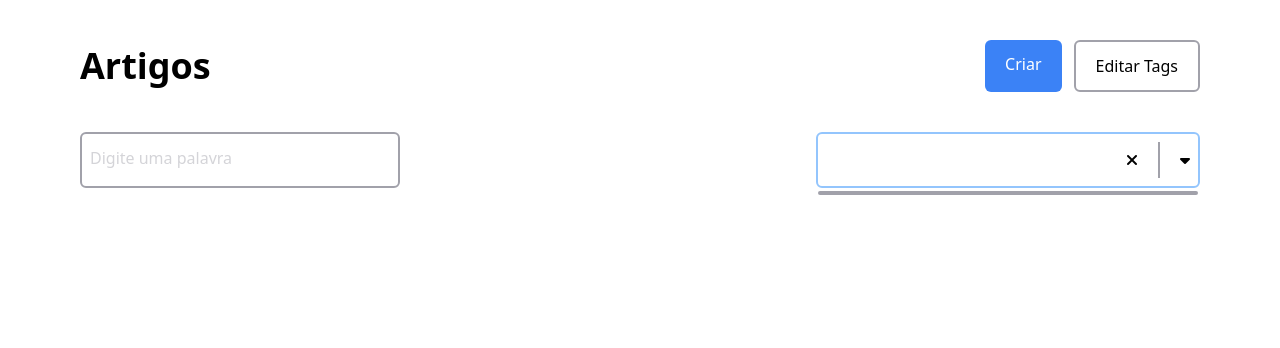
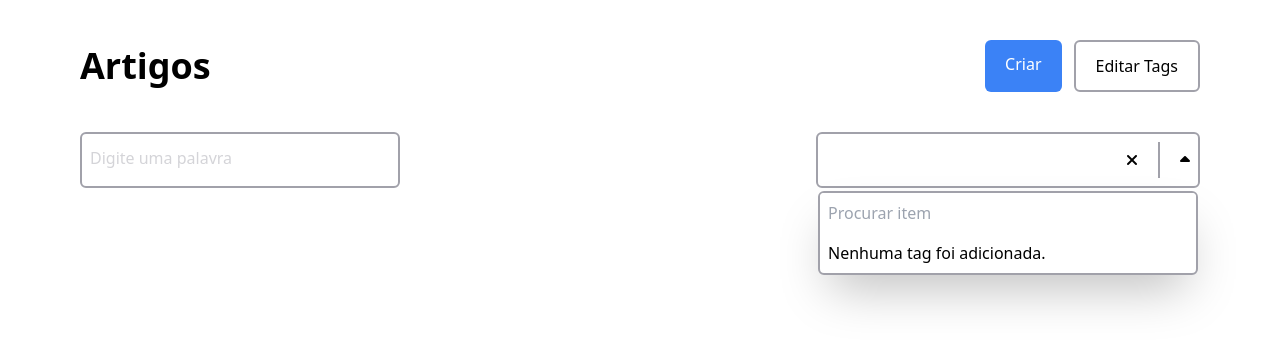
Before and after one commit to kiq17/react-typescript-notes, a React (Vite) app: page / in a window 1280 px wide. Both pictures are taken after a click on the element 1008 px from the left and 160 px from the top of the page. Shown: the top 348 px of the page. Built offline with nearby package versions, Linux system fonts and the light colour scheme.

Commit message:
feat: add search option in select

```diff
--- a/src/shared/components/Select.tsx
+++ b/src/shared/components/Select.tsx
@@ -1,4 +1,4 @@
-import { KeyboardEvent, useEffect, useRef, useState } from "react"
+import { KeyboardEvent, useEffect, useMemo, useRef, useState } from "react"
 
 export interface selectOption {
     value: any
@@ -23,18 +23,37 @@ type selcetProps = {
 
 export const Select = ({ multiple, value, options, onChange }: selcetProps) => {
     const [isOpen, setIsOpen] = useState(false);
-    const [highLight, setHighLight] = useState(0);
+    const [highLights, setHighLights] = useState<number[]>([]);
+    const [inputValue, setInptValue] = useState("");
     const conteinerRef = useRef<HTMLDivElement>(null);
+    const inputRef = useRef<HTMLInputElement>(null);
+
+    const filteredOptions = useMemo(() => {
+        return options.filter(item => {
+            return item.label.toLowerCase().includes(inputValue) || item.label.toUpperCase().includes(inputValue)
+        })
+    }, [inputValue])
 
     const clearOptions = (e: React.MouseEvent) => {
         e.stopPropagation()
         multiple ? onChange([]) : onChange(undefined)
+
+        setHighLights([]);
     }
 
-    const selected = (option: selectOption) => {
+    const selected = (option: selectOption, index?: number) => {
+        if (index !== undefined) {
+            if (highLights.includes(index)) {
+                setHighLights(prev => prev.filter(i => i != index))
+            } else {
+                setHighLights(prev => [...prev, index]);
+            }
+        }
         if (multiple) {
             if (value.includes(option)) {
+                let indexFinded = options.findIndex(val => val == option);
                 onChange(value.filter(o => o !== option))
+                setHighLights(prev => prev.filter(i => i != indexFinded));
             } else {
                 onChange([...value, option])
             }
@@ -44,30 +63,13 @@ export const Select = ({ multiple, value, options, onChange }: selcetProps) => {
     }
 
     useEffect(() => {
+        inputRef.current?.focus();
         const handler = (e: Event) => {
             if (e.target != conteinerRef.current) return
             let k = (e as unknown as KeyboardEvent);
             switch (k.code) {
-                case "Enter":
-                    if(isOpen){
-                        selected(options[highLight])
-
-                    }
-                    break;
                 case "Space":
                     setIsOpen(prev => !prev);
-                    break;
-
-                case "ArrowUp":
-                case "ArrowDown":
-                    if (!isOpen) {
-                        setIsOpen(true)
-                        break;
-                    }
-                    const newValue = highLight + (k.code == "ArrowDown" ? 1 : -1);
-                    if (newValue >= 0 && newValue < options.length) {
-                        setHighLight(newValue);
-                    }
                     break;
                 default:
                     break;
@@ -79,11 +81,15 @@ export const Select = ({ multiple, value, options, onChange }: selcetProps) => {
         return () => {
             conteinerRef.current?.removeEventListener("keydown", handler);
         }
-    }, [isOpen, highLight])
+    }, [isOpen])
+
 
     return (
-        <div tabIndex={0} className="w-96 p-2 min-h-[3.5em] border-2 border-zinc-400 flex items-center gap-5 relative focus:border-blue-300 rounded-md cursor-text" onClick={() => setIsOpen(!isOpen)} onBlur={() => setIsOpen(false)} ref={conteinerRef}>
-            <span className="flex-grow flex gap-3 flex-wrap">{multiple ? (
+        <div tabIndex={0} className="w-96 p-2 min-h-[3.5em] border-2 border-zinc-400 flex items-center gap-5 relative rounded-md cursor-text"
+            onClick={() => { setIsOpen(true); }}
+            ref={conteinerRef}>
+            <span className="flex-grow flex gap-3 flex-wrap">{
+                multiple ? (
                     value.map(item => (
                         <button key={item.value} onClick={e => {
                             e.stopPropagation();
@@ -93,26 +99,37 @@ export const Select = ({ multiple, value, options, onChange }: selcetProps) => {
                             <i className="fa-solid fa-xmark group-hover:text-red-500"></i>
                         </button>
                     ))
-            ) : (value?.label)}</span>
+                ) : (value?.label)}
+            </span>
             <i className="fa-solid fa-xmark cursor-pointer hover:text-zinc-400 transition-colors duration-300" role={"button"} onClick={clearOptions}></i>
             <div className="w-[2px] bg-zinc-400 self-stretch"></div>
-            <i className="fa-solid fa-caret-down cursor-pointer"></i>
-            <ul style={{top: "calc(100% + .30em)"}} className={`absolute border-2 border-zinc-400 rounded-md w-full left-0 shadow-2xl max-h-[15em] overflow-y-auto bg-white ${isOpen ? "visible" : "hidden"}`}>
-                {options.map((option, index) => {
-
+            <i onClick={(e) => { e.stopPropagation(); setIsOpen(!isOpen) }} role={"button"} className={`fa-solid fa-caret-down cursor-pointer transition-transform duration-300 ${isOpen ? "rotate-180" : ""}`}></i>
+            <ul style={{ top: "calc(100% + .30em)" }} className={`absolute border-2 border-zinc-400 rounded-md w-full left-0 shadow-2xl max-h-[15em] overflow-y-auto bg-white ${isOpen ? "visible" : "hidden"}`} tabIndex={0}
+            >
+                <input ref={inputRef}
+                    className="w-full p-2 outline-none" type="text"
+                    value={inputValue}
+                    onChange={(e) => setInptValue(e.target.value)}
+                    placeholder="Procurar item"
+                />
+                {filteredOptions.length > 0 ? (
+                    filteredOptions.map((option, index) => {
                         return (
-                        <li className={`hover:bg-zinc-200 p-2 cursor-pointer ${index == highLight ? "bg-zinc-200" : ""}`} key={option.value}
+                            <li className={`hover:bg-zinc-200 p-2 cursor-pointer ${highLights.includes(index) ? "bg-zinc-200" : ""}`} key={option.value}
                                 onClick={e => {
                                     e.stopPropagation()
-                                selected(option)
+                                    selected(option, index)
                                     setIsOpen(false)
                                 }}
                             >
                                 {option.label}
                             </li>
                         )
-                })}
+                    }
+                    )) :
+                    (<p className="p-2">{options.length > 0 ? {inputValue} + "não encontrado." : "Nenhuma tag foi adicionada."}</p>)
+                }
             </ul>
-        </div>
+        </div >
     )
 }
```
Lines whose indentation alone changed are shown as unchanged.
